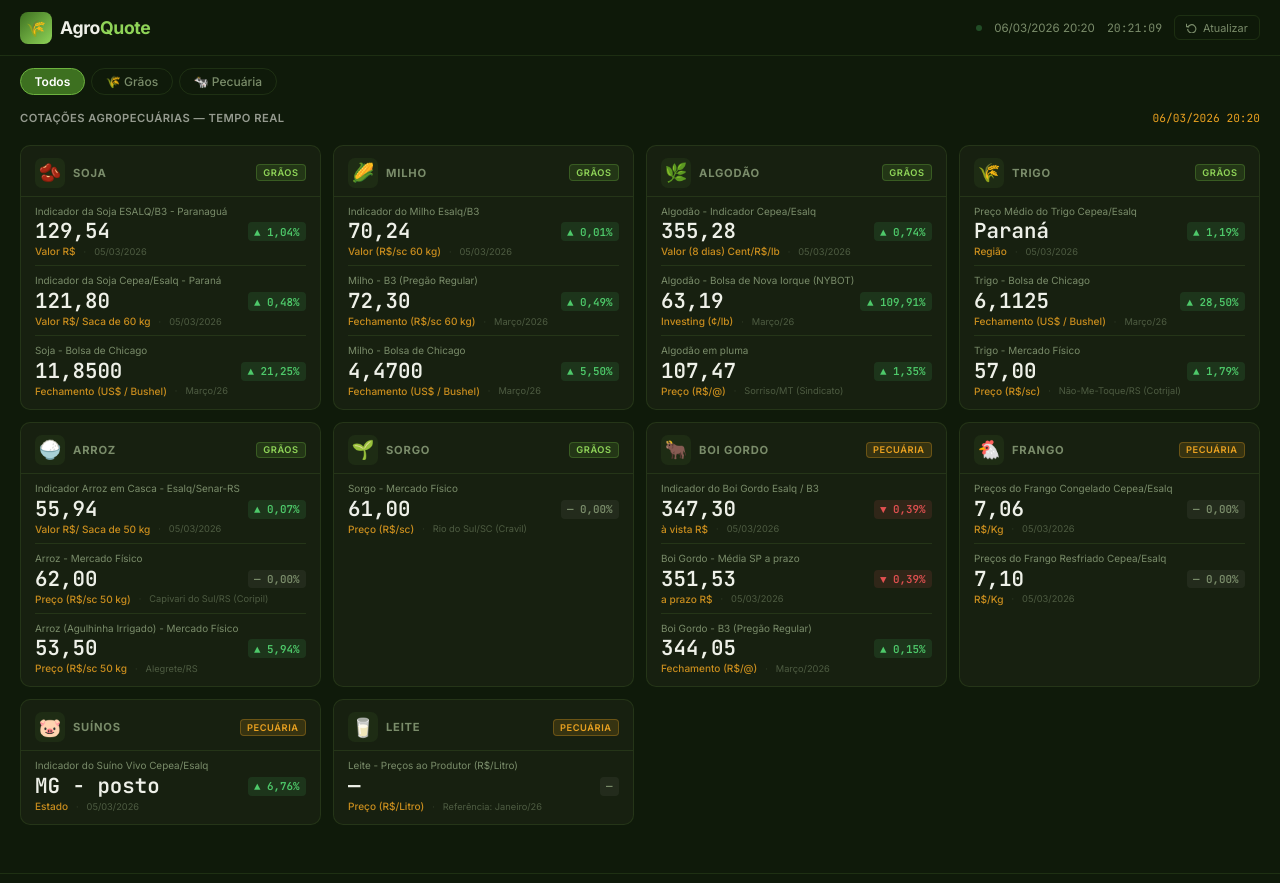
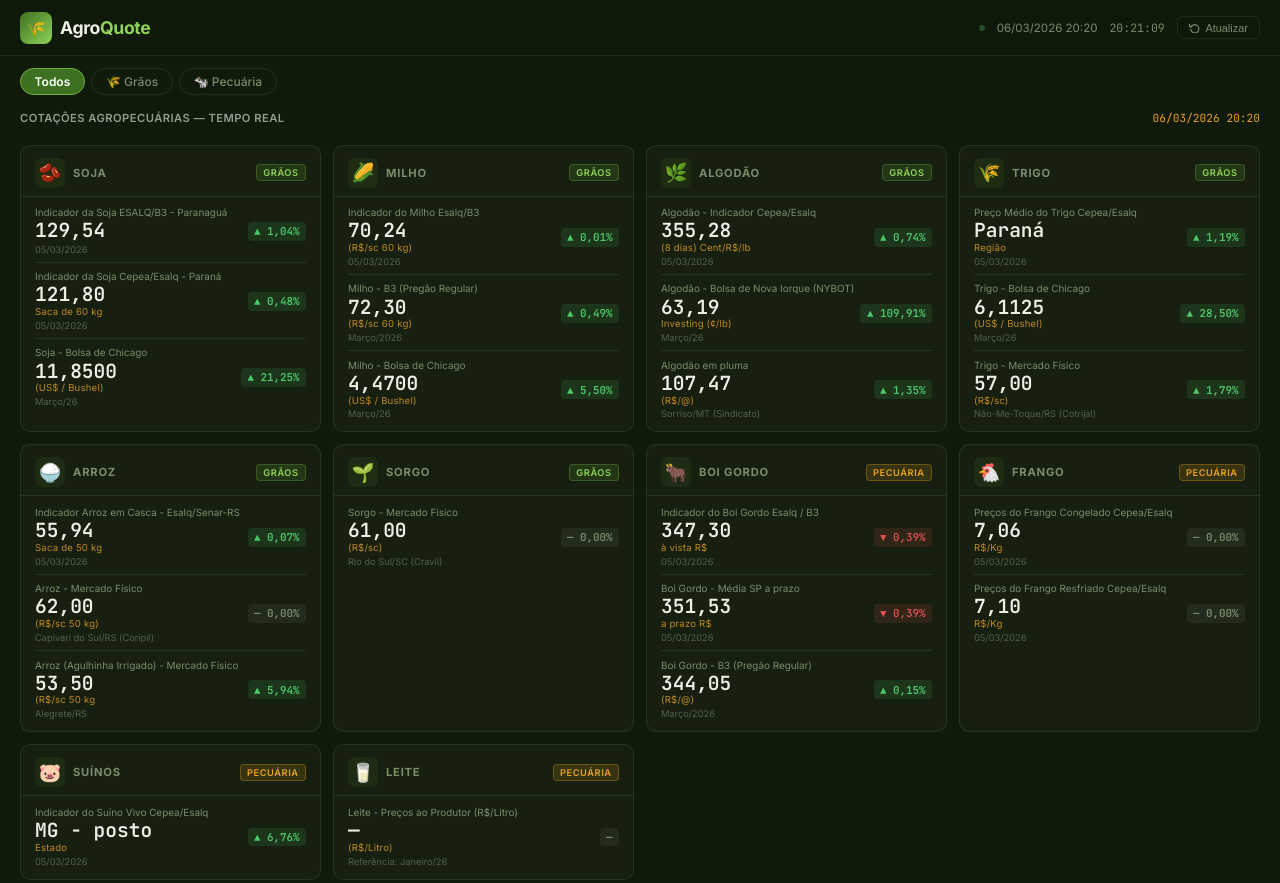
Before and after one commit to Valdoni9/webscraping-cotacao-agricultura, a plain HTML site: page index.html in a window 1280 px wide. Shown: the top 883 px of the page. Drawn offline with Linux system fonts and the light colour scheme.

Commit message:
Refactor HTML and CSS structure in index.html

```diff
--- a/index.html
+++ b/index.html
@@ -13,79 +13,72 @@
       --green-lit:#8fd458; --amber:#e8a020; --cream:#eef0e8; --muted:#7a8c6a;
       --up:#4ec96a; --dn:#e05050; --radius:10px;
     }
-    body { background:var(--bg); color:var(--cream); font-family:'Inter',sans-serif; min-height:100vh; -webkit-font-smoothing:antialiased; }
-    header { background:rgba(15,26,10,0.96); backdrop-filter:blur(12px); border-bottom:1px solid var(--border); padding:0 1.25rem; height:56px; display:flex; align-items:center; justify-content:space-between; gap:1rem; position:sticky; top:0; z-index:100; }
-    .logo { display:flex; align-items:center; gap:0.5rem; text-decoration:none; }
-    .logo-icon { width:32px; height:32px; background:linear-gradient(135deg,var(--green-dim),var(--green-lit)); border-radius:8px; display:flex; align-items:center; justify-content:center; font-size:1rem; flex-shrink:0; }
-    .logo-text { font-size:1.1rem; font-weight:700; color:var(--cream); letter-spacing:-0.02em; }
-    .logo-text span { color:var(--green-lit); }
-    .header-meta { display:flex; align-items:center; gap:0.75rem; font-size:0.72rem; color:var(--muted); }
-    .dot-live { width:6px; height:6px; border-radius:50%; background:var(--up); flex-shrink:0; animation:pulse 2s infinite; }
-    @keyframes pulse { 0%,100%{opacity:1}50%{opacity:.3} }
-    #clock { font-family:'JetBrains Mono',monospace; font-size:0.72rem; color:var(--muted); display:none; }
-    @media(min-width:480px){ #clock { display:block; } }
-    .btn-reload { display:flex; align-items:center; gap:0.35rem; padding:0.28rem 0.7rem; border-radius:6px; background:transparent; border:1px solid var(--border); color:var(--muted); font-size:0.68rem; cursor:pointer; transition:all 0.18s; font-family:'Inter',sans-serif; }
-    .btn-reload:hover { border-color:var(--green); color:var(--green-lit); }
-    .btn-reload svg { width:11px; height:11px; flex-shrink:0; }
-    .btn-reload.loading svg { animation:spin .6s linear infinite; }
-    @keyframes spin { to { transform:rotate(360deg); } }
-    .filter-section { padding:0.75rem 1.25rem 0; display:flex; gap:0.4rem; flex-wrap:wrap; }
-    .f-btn { padding:0.3rem 0.85rem; border-radius:99px; border:1px solid var(--border); background:transparent; color:var(--muted); font-family:'Inter',sans-serif; font-size:0.75rem; font-weight:500; cursor:pointer; transition:all 0.18s; white-space:nowrap; }
-    .f-btn:hover { border-color:var(--green); color:var(--green-lit); }
-    .f-btn.active { background:var(--green-dim); border-color:var(--green); color:#fff; font-weight:600; }
-    .hero-strip { padding:1rem 1.25rem 0.5rem; display:flex; align-items:baseline; justify-content:space-between; flex-wrap:wrap; gap:0.25rem; }
-    .hero-strip h1 { font-weight:600; color:var(--cream); opacity:0.6; letter-spacing:0.04em; text-transform:uppercase; font-size:0.7rem; }
-    .hero-strip .updated { font-family:'JetBrains Mono',monospace; font-size:0.7rem; color:var(--amber); }
-    main { padding:0.75rem 1.25rem 3rem; }
-    .grid { display:grid; gap:0.75rem; grid-template-columns:1fr; }
-    @media(min-width:480px){ .grid { grid-template-columns:repeat(2,1fr); } }
-    @media(min-width:768px){ .grid { grid-template-columns:repeat(3,1fr); } }
-    @media(min-width:1100px){ .grid { grid-template-columns:repeat(4,1fr); } }
-    .card { background:var(--surface); border:1px solid var(--border); border-radius:var(--radius); overflow:hidden; transition:transform 0.2s,border-color 0.2s,box-shadow 0.2s; animation:fadeUp 0.4s ease both; }
-    .card:hover { transform:translateY(-3px); border-color:rgba(140,200,80,0.28); box-shadow:0 8px 24px rgba(0,0,0,0.4); }
-    @keyframes fadeUp { from{opacity:0;transform:translateY(10px)} to{opacity:1;transform:translateY(0)} }
-    .card-head { display:flex; align-items:center; justify-content:space-between; padding:0.75rem 0.875rem 0.5rem; border-bottom:1px solid var(--border); }
-    .card-id { display:flex; align-items:center; gap:0.5rem; }
-    .card-emoji { font-size:1.15rem; width:30px; height:30px; display:flex; align-items:center; justify-content:center; background:var(--surface2); border-radius:7px; flex-shrink:0; }
-    .card-name { font-size:0.7rem; font-weight:700; letter-spacing:0.07em; text-transform:uppercase; color:var(--muted); }
-    .cat-badge { font-size:0.58rem; font-weight:600; padding:0.12rem 0.4rem; border-radius:4px; text-transform:uppercase; letter-spacing:0.06em; white-space:nowrap; }
-    .cat-graos { background:rgba(109,179,63,.15); color:var(--green-lit); border:1px solid rgba(109,179,63,.3); }
-    .cat-proteina { background:rgba(232,160,32,.15); color:var(--amber); border:1px solid rgba(232,160,32,.3); }
-    .card-body { padding:0.5rem 0.875rem 0.75rem; }
-    .indicador { padding:0.5rem 0; border-bottom:1px solid var(--border); }
-    .indicador:last-child { border-bottom:none; padding-bottom:0; }
-    .indicador:first-child { padding-top:0; }
-    /* Label: nome do indicador */
-    .ind-label { font-size:0.62rem; color:var(--muted); margin-bottom:0.3rem; white-space:nowrap; overflow:hidden; text-overflow:ellipsis; }
-    /* Linha principal: valor grande + badge de variação */
-    .ind-row { display:flex; align-items:center; justify-content:space-between; gap:0.5rem; margin-bottom:0.2rem; }
-    .ind-valor { font-family:'JetBrains Mono',monospace; font-size:1.3rem; font-weight:600; color:var(--cream); line-height:1; white-space:nowrap; }
-    @media(max-width:479px){ .ind-valor { font-size:1.1rem; } }
-    .ind-chg { font-family:'JetBrains Mono',monospace; font-size:0.68rem; font-weight:600; padding:0.15rem 0.4rem; border-radius:4px; white-space:nowrap; flex-shrink:0; }
-    .up { background:rgba(78,201,106,.12); color:var(--up); }
-    .dn { background:rgba(224,80,80,.12); color:var(--dn); }
-    .neu { background:rgba(255,255,255,.05); color:var(--muted); }
-    /* Linha de rodapé do indicador: unidade + data lado a lado */
-    .ind-meta { display:flex; align-items:center; gap:0.5rem; flex-wrap:wrap; }
-    .ind-unit { font-size:0.63rem; color:var(--amber); font-weight:500; opacity:0.85; }
-    .ind-date { font-size:0.58rem; color:var(--muted); opacity:0.55; }
-    .ind-sep { font-size:0.55rem; color:var(--muted); opacity:0.3; }
-    .card-empty { padding:1.25rem 0.875rem; text-align:center; font-size:0.75rem; color:var(--muted); }
-    #toast { position:fixed; bottom:1rem; right:1rem; z-index:999; padding:0.45rem 1rem; border-radius:8px; font-size:0.75rem; font-weight:500; pointer-events:none; transform:translateY(50px); opacity:0; transition:all 0.25s; }
-    #toast.ok { background:var(--green-dim); color:#fff; border:1px solid var(--green); }
-    #toast.err { background:rgba(224,80,80,.2); color:var(--dn); border:1px solid var(--dn); }
-    #toast.show { transform:translateY(0); opacity:1; }
-    footer { padding:1.25rem; border-top:1px solid var(--border); font-size:0.65rem; color:var(--muted); display:flex; flex-wrap:wrap; gap:0.5rem; align-items:center; justify-content:space-between; }
-    footer a { color:var(--amber); text-decoration:none; }
-    .empty-state { grid-column:1/-1; text-align:center; padding:3rem 1rem; color:var(--muted); font-size:0.85rem; }
+    html{font-size:16px;} body{background:var(--bg);color:var(--cream);font-family:'Inter',sans-serif;min-height:100vh;-webkit-font-smoothing:antialiased;}
+    header{background:rgba(15,26,10,0.96);backdrop-filter:blur(12px);border-bottom:1px solid var(--border);padding:0 1.25rem;height:56px;display:flex;align-items:center;justify-content:space-between;gap:1rem;position:sticky;top:0;z-index:100;}
+    .logo{display:flex;align-items:center;gap:0.5rem;text-decoration:none;}
+    .logo-icon{width:32px;height:32px;background:linear-gradient(135deg,var(--green-dim),var(--green-lit));border-radius:8px;display:flex;align-items:center;justify-content:center;font-size:1rem;flex-shrink:0;}
+    .logo-text{font-size:1.1rem;font-weight:700;color:var(--cream);letter-spacing:-0.02em;}
+    .logo-text span{color:var(--green-lit);}
+    .header-meta{display:flex;align-items:center;gap:0.75rem;font-size:0.72rem;color:var(--muted);}
+    .dot-live{width:6px;height:6px;border-radius:50%;background:var(--up);flex-shrink:0;animation:pulse 2s infinite;}
+    @keyframes pulse{0%,100%{opacity:1}50%{opacity:.3}}
+    #clock{font-family:'JetBrains Mono',monospace;font-size:0.72rem;color:var(--muted);display:none;}
+    @media(min-width:480px){#clock{display:block;}}
+    .filter-section{padding:0.75rem 1.25rem 0;display:flex;gap:0.4rem;flex-wrap:wrap;}
+    .f-btn{padding:0.3rem 0.85rem;border-radius:99px;border:1px solid var(--border);background:transparent;color:var(--muted);font-family:'Inter',sans-serif;font-size:0.75rem;font-weight:500;cursor:pointer;transition:all 0.18s;white-space:nowrap;}
+    .f-btn:hover{border-color:var(--green);color:var(--green-lit);}
+    .f-btn.active{background:var(--green-dim);border-color:var(--green);color:#fff;font-weight:600;}
+    .hero-strip{padding:1rem 1.25rem 0.5rem;display:flex;align-items:baseline;justify-content:space-between;flex-wrap:wrap;gap:0.25rem;}
+    .hero-strip h1{font-weight:600;color:var(--cream);opacity:0.6;letter-spacing:0.04em;text-transform:uppercase;font-size:0.7rem;}
+    .hero-strip .updated{font-family:'JetBrains Mono',monospace;font-size:0.7rem;color:var(--amber);}
+    main{padding:0.75rem 1.25rem 3rem;}
+    .grid{display:grid;gap:0.75rem;grid-template-columns:1fr;}
+    @media(min-width:480px){.grid{grid-template-columns:repeat(2,1fr);}}
+    @media(min-width:768px){.grid{grid-template-columns:repeat(3,1fr);}}
+    @media(min-width:1100px){.grid{grid-template-columns:repeat(4,1fr);}}
+    .card{background:var(--surface);border:1px solid var(--border);border-radius:var(--radius);overflow:hidden;transition:transform 0.2s,border-color 0.2s,box-shadow 0.2s;animation:fadeUp 0.4s ease both;}
+    .card:hover{transform:translateY(-3px);border-color:rgba(140,200,80,0.28);box-shadow:0 8px 24px rgba(0,0,0,0.4);}
+    @keyframes fadeUp{from{opacity:0;transform:translateY(10px)}to{opacity:1;transform:translateY(0)}}
+    .card-head{display:flex;align-items:center;justify-content:space-between;padding:0.75rem 0.875rem 0.5rem;border-bottom:1px solid var(--border);}
+    .card-id{display:flex;align-items:center;gap:0.5rem;}
+    .card-emoji{font-size:1.15rem;width:30px;height:30px;display:flex;align-items:center;justify-content:center;background:var(--surface2);border-radius:7px;flex-shrink:0;}
+    .card-name{font-size:0.7rem;font-weight:700;letter-spacing:0.07em;text-transform:uppercase;color:var(--muted);}
+    .cat-badge{font-size:0.58rem;font-weight:600;padding:0.12rem 0.4rem;border-radius:4px;text-transform:uppercase;letter-spacing:0.06em;white-space:nowrap;}
+    .cat-graos{background:rgba(109,179,63,.15);color:var(--green-lit);border:1px solid rgba(109,179,63,.3);}
+    .cat-proteina{background:rgba(232,160,32,.15);color:var(--amber);border:1px solid rgba(232,160,32,.3);}
+    .card-body{padding:0.6rem 0.875rem 0.75rem;}
+    .indicador{padding:0.45rem 0;border-bottom:1px solid var(--border);}
+    .indicador:last-child{border-bottom:none;padding-bottom:0;}
+    .indicador:first-child{padding-top:0;}
+    .ind-label{font-size:0.62rem;color:var(--muted);margin-bottom:0.2rem;white-space:nowrap;overflow:hidden;text-overflow:ellipsis;}
+    .ind-row{display:flex;align-items:center;justify-content:space-between;gap:0.5rem;}
+    .ind-valor-wrap{display:flex;flex-direction:column;gap:0.08rem;}
+    .ind-valor{font-family:'JetBrains Mono',monospace;font-size:1.22rem;font-weight:600;color:var(--cream);line-height:1;white-space:nowrap;}
+    @media(max-width:479px){.ind-valor{font-size:1.05rem;}}
+    .ind-unit{font-size:0.6rem;color:var(--amber);opacity:0.8;letter-spacing:0.02em;white-space:nowrap;}
+    .ind-chg{font-family:'JetBrains Mono',monospace;font-size:0.68rem;font-weight:600;padding:0.15rem 0.4rem;border-radius:4px;white-space:nowrap;flex-shrink:0;}
+    .up{background:rgba(78,201,106,.12);color:var(--up);}
+    .dn{background:rgba(224,80,80,.12);color:var(--dn);}
+    .neu{background:rgba(255,255,255,.05);color:var(--muted);}
+    .ind-date{font-size:0.58rem;color:var(--muted);opacity:0.6;margin-top:0.18rem;}
+    .card-empty{padding:1.25rem 0.875rem;text-align:center;font-size:0.75rem;color:var(--muted);}
+    #toast{position:fixed;bottom:1rem;right:1rem;z-index:999;padding:0.45rem 1rem;border-radius:8px;font-size:0.75rem;font-weight:500;pointer-events:none;transform:translateY(50px);opacity:0;transition:all 0.25s;}
+    #toast.ok{background:var(--green-dim);color:#fff;border:1px solid var(--green);}
+    #toast.err{background:rgba(224,80,80,.2);color:var(--dn);border:1px solid var(--dn);}
+    #toast.show{transform:translateY(0);opacity:1;}
+    footer{padding:1.25rem;border-top:1px solid var(--border);font-size:0.65rem;color:var(--muted);display:flex;flex-wrap:wrap;gap:0.5rem;align-items:center;justify-content:space-between;}
+    footer a{color:var(--amber);text-decoration:none;}
+    .btn-reload{display:flex;align-items:center;gap:0.35rem;padding:0.28rem 0.7rem;border-radius:6px;background:transparent;border:1px solid var(--border);color:var(--muted);font-size:0.68rem;cursor:pointer;transition:all 0.18s;}
+    .btn-reload:hover{border-color:var(--green);color:var(--green-lit);}
+    .btn-reload svg{width:11px;height:11px;flex-shrink:0;}
+    .btn-reload.loading svg{animation:spin .6s linear infinite;}
+    @keyframes spin{to{transform:rotate(360deg)}}
+    .empty-state{grid-column:1/-1;text-align:center;padding:3rem 1rem;color:var(--muted);font-size:0.85rem;}
   </style>
 </head>
 <body>
 <header>
-  <a class="logo" href="#">
-    <div class="logo-icon">🌾</div>
-    <span class="logo-text">Agro<span>Quote</span></span>
-  </a>
+  <a class="logo" href="#"><div class="logo-icon">🌾</div><span class="logo-text">Agro<span>Quote</span></span></a>
   <div class="header-meta">
     <div class="dot-live"></div>
     <span id="status-text">Carregando…</span>
@@ -109,154 +102,48 @@
 <div id="toast"></div>
 <script>
 const PRODUTOS=[
-  {id:'soja',   nome:'Soja',     emoji:'🫘', cat:'graos'},
-  {id:'milho',  nome:'Milho',    emoji:'🌽', cat:'graos'},
-  {id:'algodao',nome:'Algodão',  emoji:'🌿', cat:'graos'},
-  {id:'trigo',  nome:'Trigo',    emoji:'🌾', cat:'graos'},
-  {id:'arroz',  nome:'Arroz',    emoji:'🍚', cat:'graos'},
-  {id:'sorgo',  nome:'Sorgo',    emoji:'🌱', cat:'graos'},
-  {id:'boi',    nome:'Boi Gordo',emoji:'🐂', cat:'proteina'},
-  {id:'frango', nome:'Frango',   emoji:'🐔', cat:'proteina'},
-  {id:'suinos', nome:'Suínos',   emoji:'🐷', cat:'proteina'},
-  {id:'leite',  nome:'Leite',    emoji:'🥛', cat:'proteina'},
+  {id:'soja',nome:'Soja',emoji:'🫘',cat:'graos'},
+  {id:'milho',nome:'Milho',emoji:'🌽',cat:'graos'},
+  {id:'algodao',nome:'Algodão',emoji:'🌿',cat:'graos'},
+  {id:'trigo',nome:'Trigo',emoji:'🌾',cat:'graos'},
+  {id:'arroz',nome:'Arroz',emoji:'🍚',cat:'graos'},
+  {id:'sorgo',nome:'Sorgo',emoji:'🌱',cat:'graos'},
+  {id:'boi',nome:'Boi Gordo',emoji:'🐂',cat:'proteina'},
+  {id:'frango',nome:'Frango',emoji:'🐔',cat:'proteina'},
+  {id:'suinos',nome:'Suínos',emoji:'🐷',cat:'proteina'},
+  {id:'leite',nome:'Leite',emoji:'🥛',cat:'proteina'},
 ];
-const FILTROS=[
-  {id:'todos',   label:'Todos'},
-  {id:'graos',   label:'🌾 Grãos'},
-  {id:'proteina',label:'🐄 Pecuária'},
-];
-let dados=null, filtroAtivo='todos';
-
-(function tick(){
-  const el=document.getElementById('clock');
-  if(el) el.textContent=new Date().toLocaleTimeString('pt-BR');
-  setTimeout(tick,1000);
-})();
-
-function toast(msg,tipo='ok'){
-  const el=document.getElementById('toast');
-  el.textContent=msg; el.className=tipo+' show';
-  setTimeout(()=>el.className=tipo,2800);
-}
-
-function parseVar(v){
-  if(!v) return{cls:'neu',txt:'—'};
-  const n=parseFloat(String(v).replace('%','').replace(',','.'));
-  if(isNaN(n)) return{cls:'neu',txt:v};
-  const cls=n>0?'up':n<0?'dn':'neu';
-  const s=n>0?'▲':n<0?'▼':'—';
-  return{cls, txt:`${s} ${Math.abs(n).toFixed(2).replace('.',',')}%`};
-}
-
-function buildFiltros(){
-  const bar=document.getElementById('filter-bar');
-  FILTROS.forEach(f=>{
-    const btn=document.createElement('button');
-    btn.className='f-btn'+(f.id===filtroAtivo?' active':'');
-    btn.textContent=f.label;
-    btn.onclick=()=>{
-      document.querySelectorAll('.f-btn').forEach(b=>b.classList.remove('active'));
-      btn.classList.add('active');
-      filtroAtivo=f.id;
-      renderGrid();
-    };
-    bar.appendChild(btn);
-  });
-}
-
+const FILTROS=[{id:'todos',label:'Todos'},{id:'graos',label:'🌾 Grãos'},{id:'proteina',label:'🐄 Pecuária'}];
+let dados=null,filtroAtivo='todos';
+(function tick(){const el=document.getElementById('clock');if(el)el.textContent=new Date().toLocaleTimeString('pt-BR');setTimeout(tick,1000);})();
+function toast(msg,tipo='ok'){const el=document.getElementById('toast');el.textContent=msg;el.className=tipo+' show';setTimeout(()=>el.className=tipo,2800);}
+function parseVar(v){if(!v)return{cls:'neu',txt:'—'};const n=parseFloat(String(v).replace('%','').replace(',','.'));if(isNaN(n))return{cls:'neu',txt:v};const cls=n>0?'up':n<0?'dn':'neu';const s=n>0?'▲':n<0?'▼':'—';return{cls,txt:`${s} ${Math.abs(n).toFixed(2).replace('.',',')}%`};}
+function buildFiltros(){const bar=document.getElementById('filter-bar');FILTROS.forEach(f=>{const btn=document.createElement('button');btn.className='f-btn'+(f.id===filtroAtivo?' active':'');btn.textContent=f.label;btn.onclick=()=>{document.querySelectorAll('.f-btn').forEach(b=>b.classList.remove('active'));btn.classList.add('active');filtroAtivo=f.id;renderGrid();};bar.appendChild(btn);});}
 function makeCard(meta,dado,idx){
-  const card=document.createElement('div');
-  card.className='card';
-  card.style.animationDelay=(idx*0.04).toFixed(2)+'s';
+  const card=document.createElement('div');card.className='card';card.style.animationDelay=(idx*0.04).toFixed(2)+'s';
   const catCls=meta.cat==='graos'?'cat-graos':'cat-proteina';
   const catLbl=meta.cat==='graos'?'Grãos':'Pecuária';
-
-  // Cabeçalho
-  const head=document.createElement('div');
-  head.className='card-head';
-  head.innerHTML=`
-    <div class="card-id">
-      <div class="card-emoji">${meta.emoji}</div>
-      <div class="card-name">${meta.nome}</div>
-    </div>
-    <span class="cat-badge ${catCls}">${catLbl}</span>
-  `;
+  const head=document.createElement('div');head.className='card-head';
+  head.innerHTML=`<div class="card-id"><div class="card-emoji">${meta.emoji}</div><div class="card-name">${meta.nome}</div></div><span class="cat-badge ${catCls}">${catLbl}</span>`;
   card.appendChild(head);
-
-  const body=document.createElement('div');
-  body.className='card-body';
+  const body=document.createElement('div');body.className='card-body';
   const inds=dado?.indicadores;
-
-  if(!inds||!inds.length){
-    body.innerHTML='<div class="card-empty">⏳ Aguardando dados…</div>';
-  } else {
+  if(!inds||!inds.length){body.innerHTML='<div class="card-empty">⏳ Aguardando dados…</div>';}
+  else{
     inds.slice(0,3).forEach(ind=>{
       const v=parseVar(ind.variacao);
-      const div=document.createElement('div');
-      div.className='indicador';
-
-      // Monta linha de meta (unidade + data)
-      const unidade=ind.unidade||'';
-      const data=ind.data||'';
-      const metaHtml=(unidade||data) ? `
-        <div class="ind-meta">
-          ${unidade ? `<span class="ind-unit">${unidade}</span>` : ''}
-          ${unidade&&data ? '<span class="ind-sep">·</span>' : ''}
-          ${data ? `<span class="ind-date">${data}</span>` : ''}
-        </div>` : '';
-
-      div.innerHTML=`
-        <div class="ind-label" title="${ind.indicador}">${ind.indicador}</div>
-        <div class="ind-row">
-          <span class="ind-valor">${ind.valor||'—'}</span>
-          <span class="ind-chg ${v.cls}">${v.txt}</span>
-        </div>
-        ${metaHtml}
-      `;
-      body.appendChild(div);
+      const d=document.createElement('div');d.className='indicador';
+      // Remove palavras redundantes do inicio da unidade
+      const uc=ind.unidade?ind.unidade.replace(/^(valor\s*r?\$?\s*[/]?\s*|pre[cç]o\s*|fechamento\s*)/i,'').trim():'';
+      d.innerHTML=`<div class="ind-label" title="${ind.indicador}">${ind.indicador}</div><div class="ind-row"><div class="ind-valor-wrap"><span class="ind-valor">${ind.valor||'—'}</span>${uc?`<span class="ind-unit">${uc}</span>`:''}</div><span class="ind-chg ${v.cls}">${v.txt}</span></div><div class="ind-date">${ind.data||''}</div>`;
+      body.appendChild(d);
     });
   }
-  card.appendChild(body);
-  return card;
+  card.appendChild(body);return card;
 }
-
-function renderGrid(){
-  const grid=document.getElementById('grid');
-  grid.innerHTML='';
-  let idx=0;
-  PRODUTOS.forEach(meta=>{
-    if(filtroAtivo!=='todos'&&meta.cat!==filtroAtivo) return;
-    grid.appendChild(makeCard(meta,dados?.dados?.[meta.id],idx++));
-  });
-  if(!grid.children.length)
-    grid.innerHTML='<div class="empty-state">Nenhum produto encontrado.</div>';
-}
-
-async function carregar(){
-  const btn=document.getElementById('btn-reload');
-  const st=document.getElementById('status-text');
-  btn.classList.add('loading');
-  st.textContent='Atualizando…';
-  try{
-    const r=await fetch('./cotacoes.json?t='+Date.now());
-    if(!r.ok) throw new Error('HTTP '+r.status);
-    dados=await r.json();
-    const ge=dados.gerado_em||'—';
-    document.getElementById('gerado-em').textContent=ge;
-    st.textContent=ge;
-    renderGrid();
-    toast('✓ Dados atualizados');
-  }catch(e){
-    st.textContent='Erro';
-    toast('⚠ Falha ao carregar','err');
-    dados={dados:{}};
-    renderGrid();
-  }finally{
-    btn.classList.remove('loading');
-  }
-}
-buildFiltros();
-carregar();
+function renderGrid(){const grid=document.getElementById('grid');grid.innerHTML='';const json=dados?.dados||{};let idx=0;PRODUTOS.forEach(meta=>{if(filtroAtivo!=='todos'&&meta.cat!==filtroAtivo)return;grid.appendChild(makeCard(meta,dados?.dados?.[meta.id],idx++));});if(!grid.children.length)grid.innerHTML='<div class="empty-state">Nenhum produto encontrado.</div>';}
+async function carregar(){const btn=document.getElementById('btn-reload');const st=document.getElementById('status-text');btn.classList.add('loading');st.textContent='Atualizando…';try{const r=await fetch('./cotacoes.json?t='+Date.now());if(!r.ok)throw new Error('HTTP '+r.status);dados=await r.json();const ge=dados.gerado_em||'—';document.getElementById('gerado-em').textContent=ge;st.textContent=ge;renderGrid();toast('✓ Dados atualizados');}catch(e){st.textContent='Erro';toast('⚠ Falha ao carregar','err');dados={dados:{}};renderGrid();}finally{btn.classList.remove('loading');}}
+buildFiltros();carregar();
 </script>
 </body>
 </html>
```
